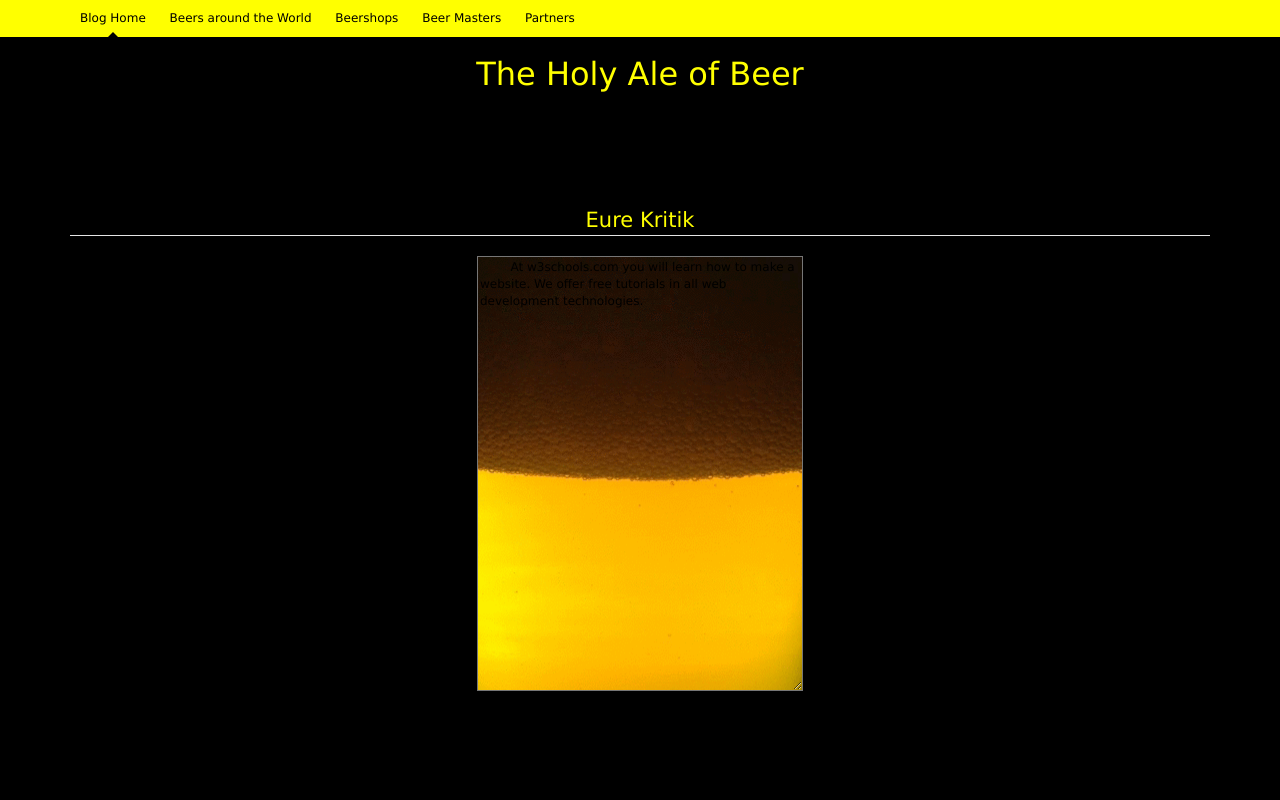
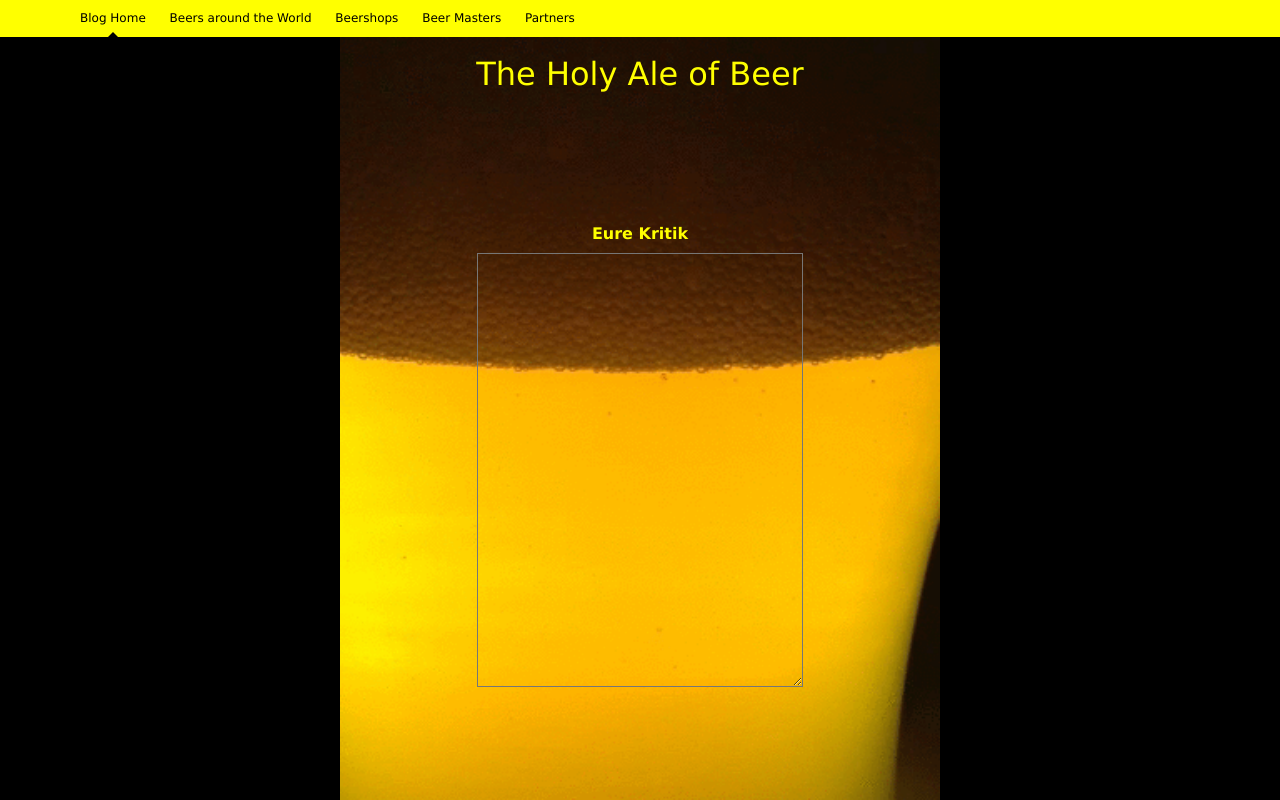
Before and after one commit to Quentinflueckiger/Holy-Ale-Of-Beer, a PHP site: page /index.html in a window 1280 px wide. Run offline with PHP 8.4, Linux system fonts and the light colour scheme; some libraries are stand-ins or nearby versions.

Commit message:
Background modifications, and other stuff.

```diff
--- a/index.html
+++ b/index.html
@@ -39,9 +39,8 @@
 	<br>
 	<form>
 	<fieldset align="center">
-	<legend>Eure Kritik</legend>
+	<h2><b>Eure Kritik</b></h2>
 	<textarea rows="25" cols="50"id=textarea align="center">
-	At w3schools.com you will learn how to make a website. We offer free tutorials in all web development technologies.
 	</textarea>
 	</fieldset>
 	</form>
--- a/style.css
+++ b/style.css
@@ -3,7 +3,8 @@ body {
 color: yellow;
 font-family: 	"Verdana";
 font-size:  12px;
-/*background-image:url("bieranimation2.gif");*/
+background-image:url("bieranimation2.gif");
+background-size: contain;
 background-repeat: no-repeat;
 background-color: black;
 background-position: center;
@@ -21,7 +22,7 @@ h2 {
 color: 	yellow;
 font-family: 	"Verdana";
 font-size:	16px;
-text-align: left;
+text-align: center;
 }
 /* Nav links */
 .blog-nav-item {
@@ -60,12 +61,7 @@ background-color: yellow;
 
 }
 textarea{
-background-image:url("bieranimation2.gif");
-color: Black;
+background: transparent;
+color: blue;
 background-repeat: no-repeat;
 }
-legend{
-
-color: yellow;
-
-}
```
Also changed, not shown: hopfen.jpg (added).
